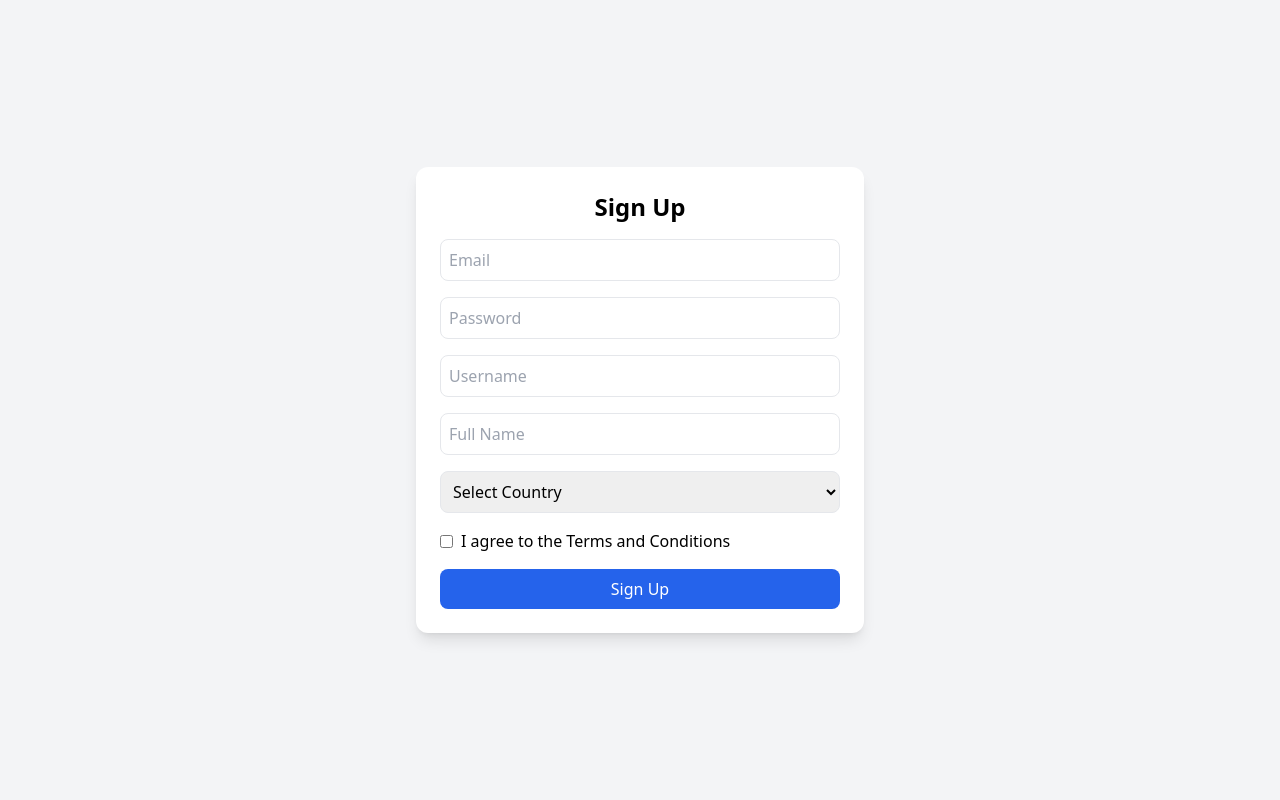
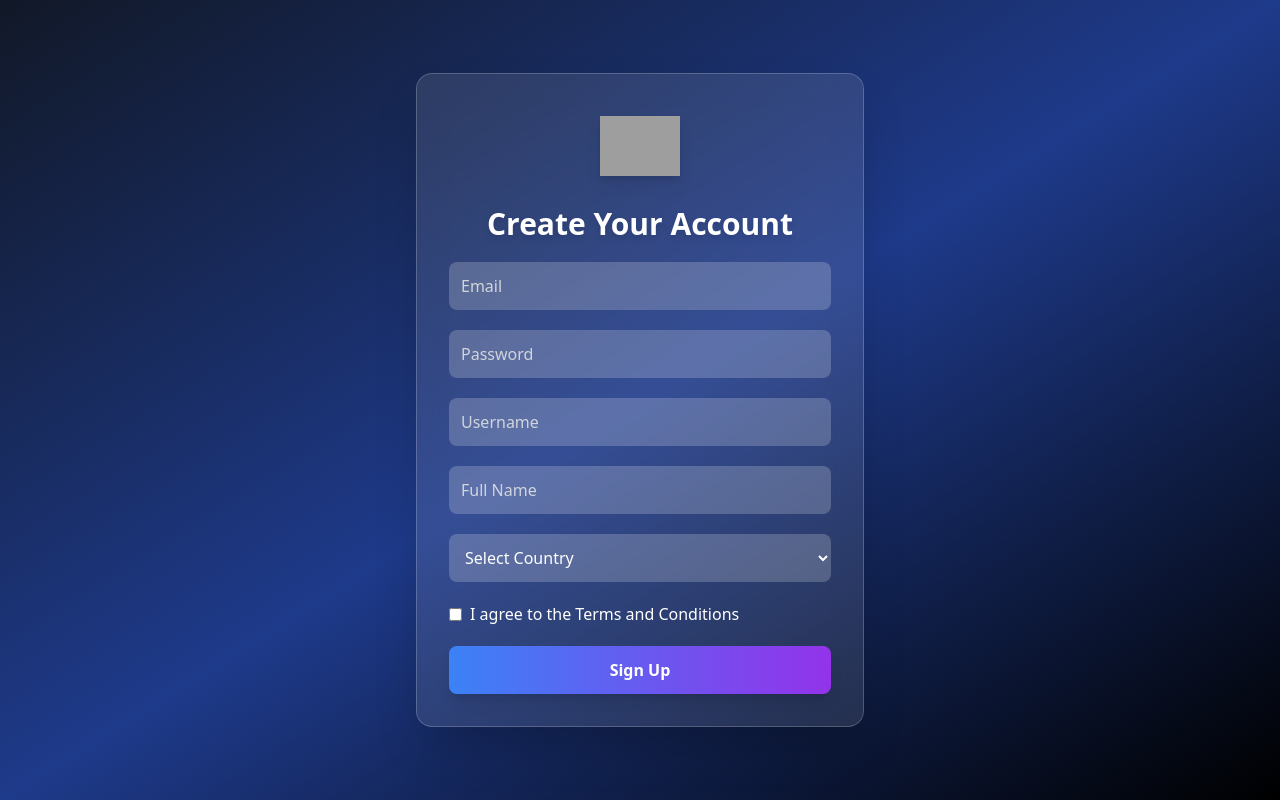
Before and after one commit to Wanga-tracker/Codegram, a Next.js app: page /signup in a window 1280 px wide. Built offline with nearby package versions, Linux system fonts and the light colour scheme; no server answers; grey boxes are pictures that could not be loaded.

Commit message:
Update signup.js

```diff
--- a/pages/signup.js
+++ b/pages/signup.js
@@ -2,6 +2,7 @@
 
 import { useState } from "react";
 import { useRouter } from "next/navigation";
+import { motion } from "framer-motion";
 import { supabase } from "../lib/supabaseClient";
 
 export default function SignUpPage() {
@@ -10,7 +11,7 @@ export default function SignUpPage() {
     email: "",
     password: "",
     username: "",
-    name: "",
+    full_name: "",
     country: "",
     agree: false,
   });
@@ -39,7 +40,6 @@ export default function SignUpPage() {
     setLoading(true);
 
     try {
-      // Step 1: Create account in Supabase Auth
       const { data: authData, error: signUpError } = await supabase.auth.signUp({
         email: form.email,
         password: form.password,
@@ -50,13 +50,12 @@ export default function SignUpPage() {
       const userId = authData.user?.id;
       if (!userId) throw new Error("Signup failed: No user ID returned");
 
-      // Step 2: Insert profile
       const { error: profileError } = await supabase.from("profiles").insert([
         {
-          id: userId, // matches auth.users.id
+          id: userId,
           email: form.email,
           username: form.username,
-          name: form.name, // ✅ matches DB column
+          full_name: form.full_name,
           country: form.country,
           role: "user",
         },
@@ -64,12 +63,10 @@ export default function SignUpPage() {
 
       if (profileError) throw profileError;
 
-      // Step 3: Show success and redirect
       setSuccess("✅ Welcome to Codegram! Have fun 🎉");
       setTimeout(() => {
         router.push("/dashboard");
       }, 1500);
-
     } catch (err) {
       console.error(err);
       setError("❌ Error signing you up, please try again later.");
@@ -79,15 +76,29 @@ export default function SignUpPage() {
   };
 
   return (
-    <div className="flex items-center justify-center min-h-screen bg-gray-100 p-4">
-      <form
+    <div className="min-h-screen flex items-center justify-center bg-gradient-to-br from-gray-900 via-blue-900 to-black p-4">
+      <motion.form
+        initial={{ opacity: 0, y: 40 }}
+        animate={{ opacity: 1, y: 0 }}
+        transition={{ duration: 0.7, ease: "easeOut" }}
         onSubmit={handleSignup}
-        className="bg-white shadow-lg rounded-xl p-6 w-full max-w-md space-y-4"
+        className="relative bg-white/10 backdrop-blur-lg border border-white/20 shadow-2xl rounded-2xl p-8 w-full max-w-md space-y-5"
       >
-        <h1 className="text-2xl font-bold text-center">Sign Up</h1>
+        {/* Logo */}
+        <div className="flex justify-center mb-4">
+          <img
+            src="/logo.png"
+            alt="Codegram Logo"
+            className="w-20 h-20 object-contain drop-shadow-lg"
+          />
+        </div>
 
-        {error && <p className="text-red-500">{error}</p>}
-        {success && <p className="text-green-600">{success}</p>}
+        <h1 className="text-3xl font-extrabold text-center text-white drop-shadow-md">
+          Create Your Account
+        </h1>
+
+        {error && <p className="text-red-400 text-center">{error}</p>}
+        {success && <p className="text-green-400 text-center">{success}</p>}
 
         <input
           name="email"
@@ -96,7 +107,7 @@ export default function SignUpPage() {
           required
           value={form.email}
           onChange={handleChange}
-          className="w-full p-2 border rounded-lg"
+          className="w-full p-3 rounded-lg bg-white/20 text-white placeholder-gray-300 focus:ring-2 focus:ring-blue-400 outline-none"
         />
 
         <input
@@ -106,7 +117,7 @@ export default function SignUpPage() {
           required
           value={form.password}
           onChange={handleChange}
-          className="w-full p-2 border rounded-lg"
+          className="w-full p-3 rounded-lg bg-white/20 text-white placeholder-gray-300 focus:ring-2 focus:ring-blue-400 outline-none"
         />
 
         <input
@@ -115,15 +126,15 @@ export default function SignUpPage() {
           required
           value={form.username}
           onChange={handleChange}
-          className="w-full p-2 border rounded-lg"
+          className="w-full p-3 rounded-lg bg-white/20 text-white placeholder-gray-300 focus:ring-2 focus:ring-blue-400 outline-none"
         />
 
         <input
-          name="name"
+          name="full_name"
           placeholder="Full Name"
-          value={form.name}
+          value={form.full_name}
           onChange={handleChange}
-          className="w-full p-2 border rounded-lg"
+          className="w-full p-3 rounded-lg bg-white/20 text-white placeholder-gray-300 focus:ring-2 focus:ring-blue-400 outline-none"
         />
 
         <select
@@ -131,7 +142,7 @@ export default function SignUpPage() {
           required
           value={form.country}
           onChange={handleChange}
-          className="w-full p-2 border rounded-lg"
+          className="w-full p-3 rounded-lg bg-white/20 text-white placeholder-gray-300 focus:ring-2 focus:ring-blue-400 outline-none"
         >
           <option value="">Select Country</option>
           <option value="Kenya">Kenya</option>
@@ -140,12 +151,13 @@ export default function SignUpPage() {
           <option value="India">India</option>
         </select>
 
-        <label className="flex items-center space-x-2">
+        <label className="flex items-center space-x-2 text-white">
           <input
             type="checkbox"
             name="agree"
             checked={form.agree}
             onChange={handleChange}
+            className="accent-blue-500"
           />
           <span>I agree to the Terms and Conditions</span>
         </label>
@@ -153,11 +165,11 @@ export default function SignUpPage() {
         <button
           type="submit"
           disabled={loading}
-          className="w-full bg-blue-600 text-white p-2 rounded-lg hover:bg-blue-700"
+          className="w-full py-3 rounded-lg bg-gradient-to-r from-blue-500 to-purple-600 text-white font-bold shadow-lg hover:opacity-90 transition-all duration-200"
         >
           {loading ? "Signing up..." : "Sign Up"}
         </button>
-      </form>
+      </motion.form>
     </div>
   );
-                                   }
+}
```
